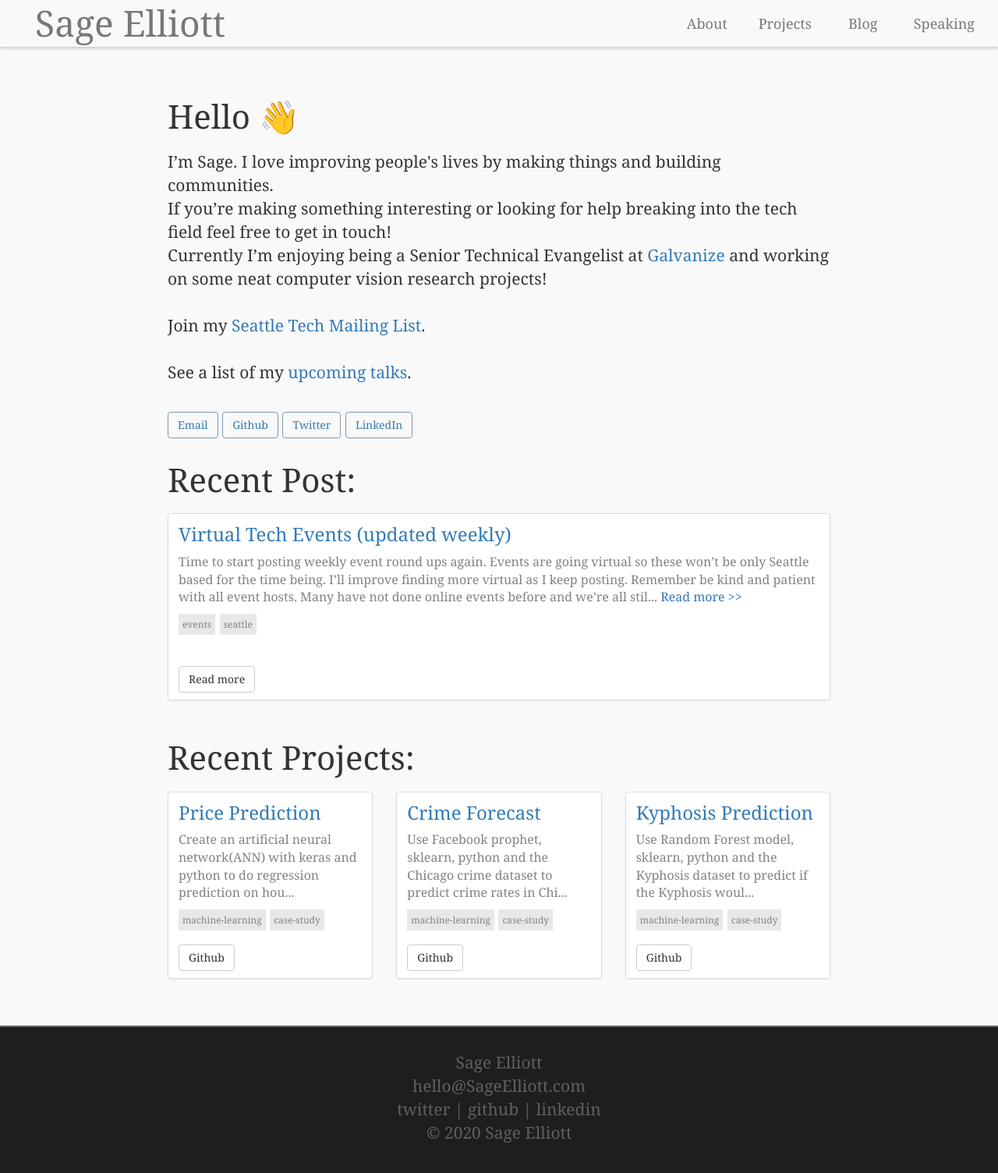
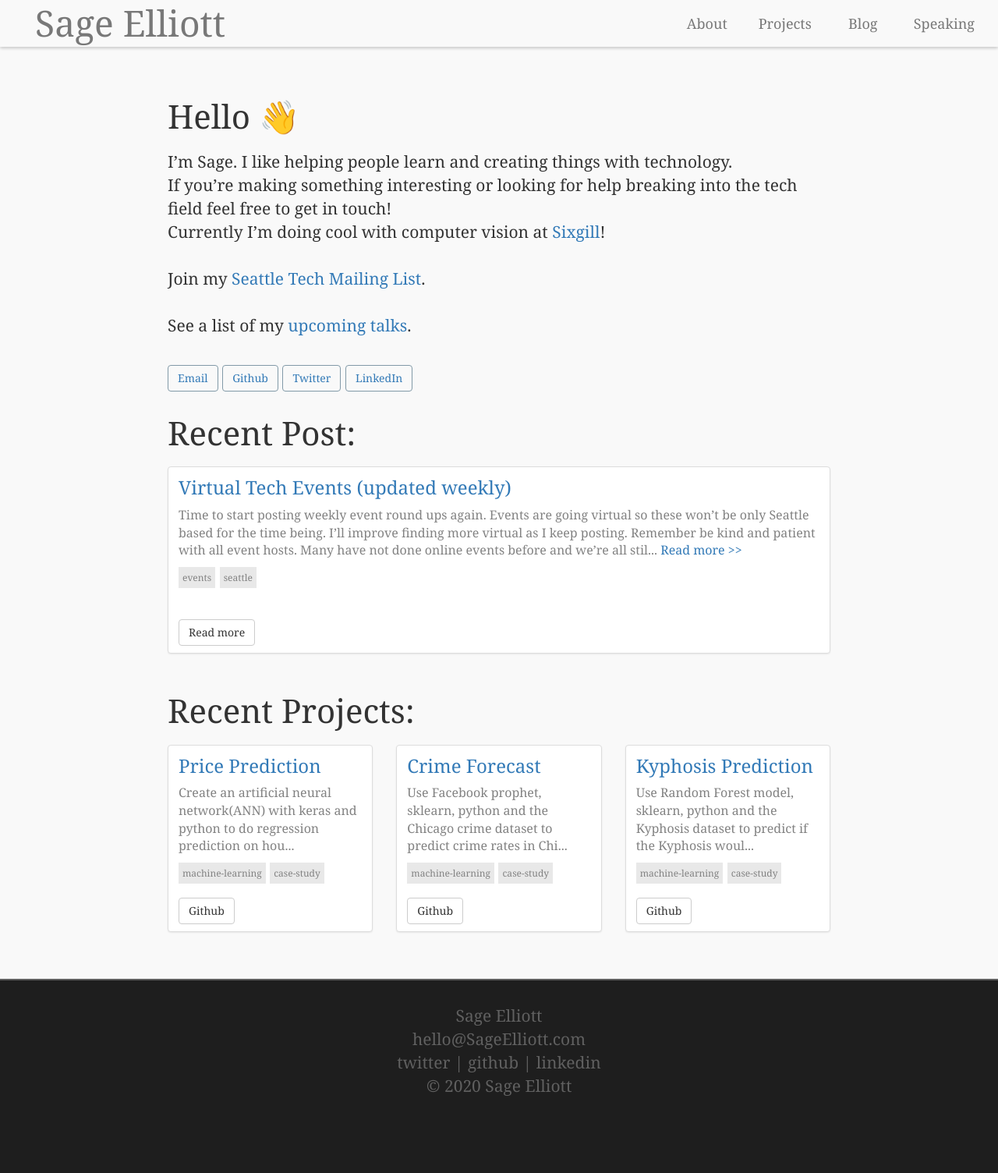
Before and after one commit to sagecodes/sage-blog, a Jekyll site: the page built from index.html, in a window 1280 px wide. Shown: the top 1504 px of the page at 78% size. Built offline with Jekyll 4.4.1, drawn with Linux system fonts in a browser that asks for light colours; nearby versions of some CDN libraries; some web fonts are replaced.

Commit message:
update about section

```diff
--- a/index.html
+++ b/index.html
@@ -11,9 +11,9 @@ layout: default
                       <!-- <p class="intro"> -->
                           <!-- <span class="dropcap">H</span>ello world!  -->
                           <h1>Hello 👋</h1>
-                          I’m Sage. I love improving people's lives by making things and building communities.
+                            I’m Sage. I like helping people learn and creating things with technology.
                           <br>If you’re making something interesting or looking for help breaking into the tech field feel free to get in touch!
-                          <br>Currently I’m enjoying being a Senior Technical Evangelist at <a href="https://www.galvanize.com" title="data science coding bootcamp" >Galvanize</a> and working on some neat computer vision research projects!
+                          <br>Currently I’m doing cool with computer vision at <a href="https://www.sixgill.com/" title="sixgill" >Sixgill</a>!
                           <br><br>
                           Join my <a href="https://mailchi.mp/32d244a64668/techseattle">Seattle Tech Mailing List</a>.
                           <br><br>
```
